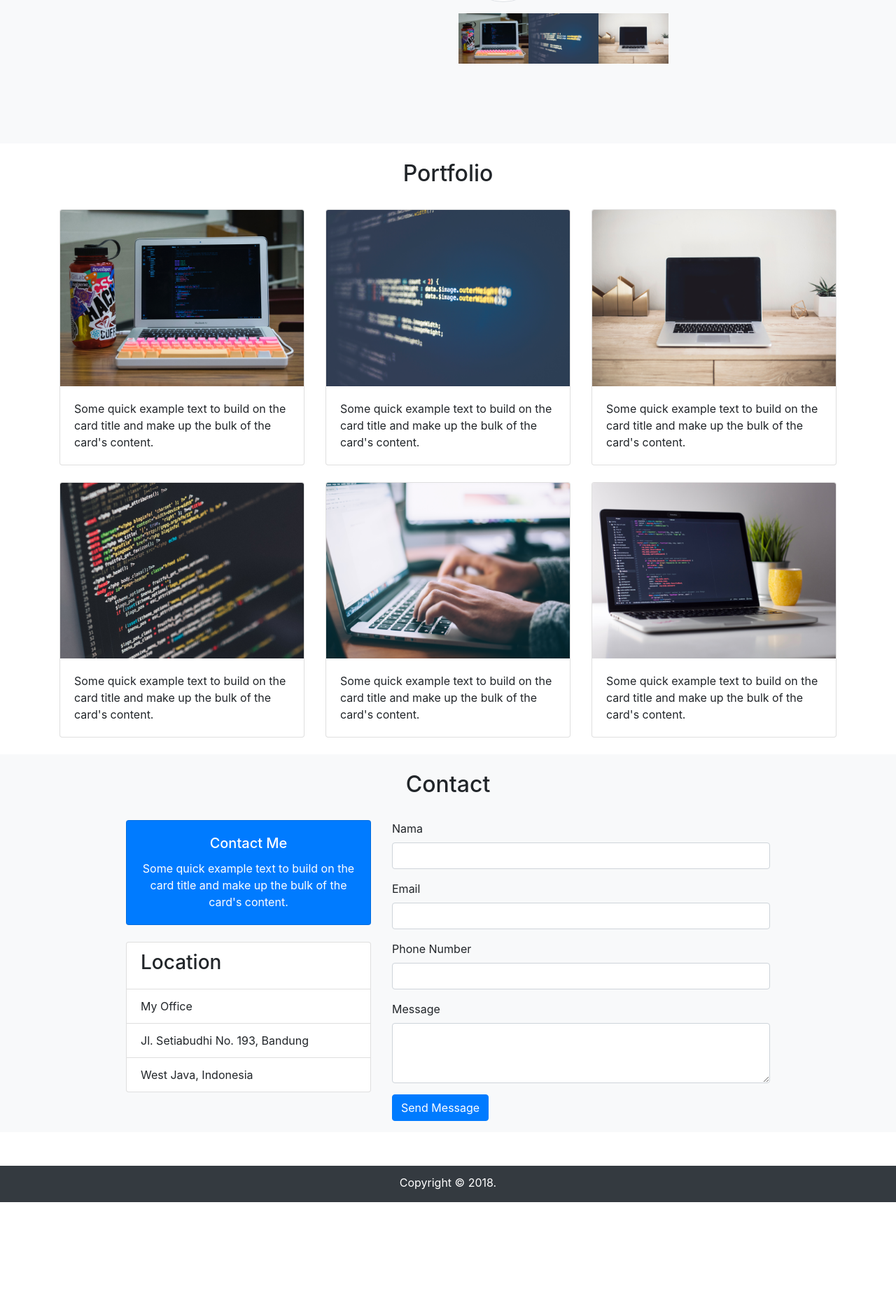
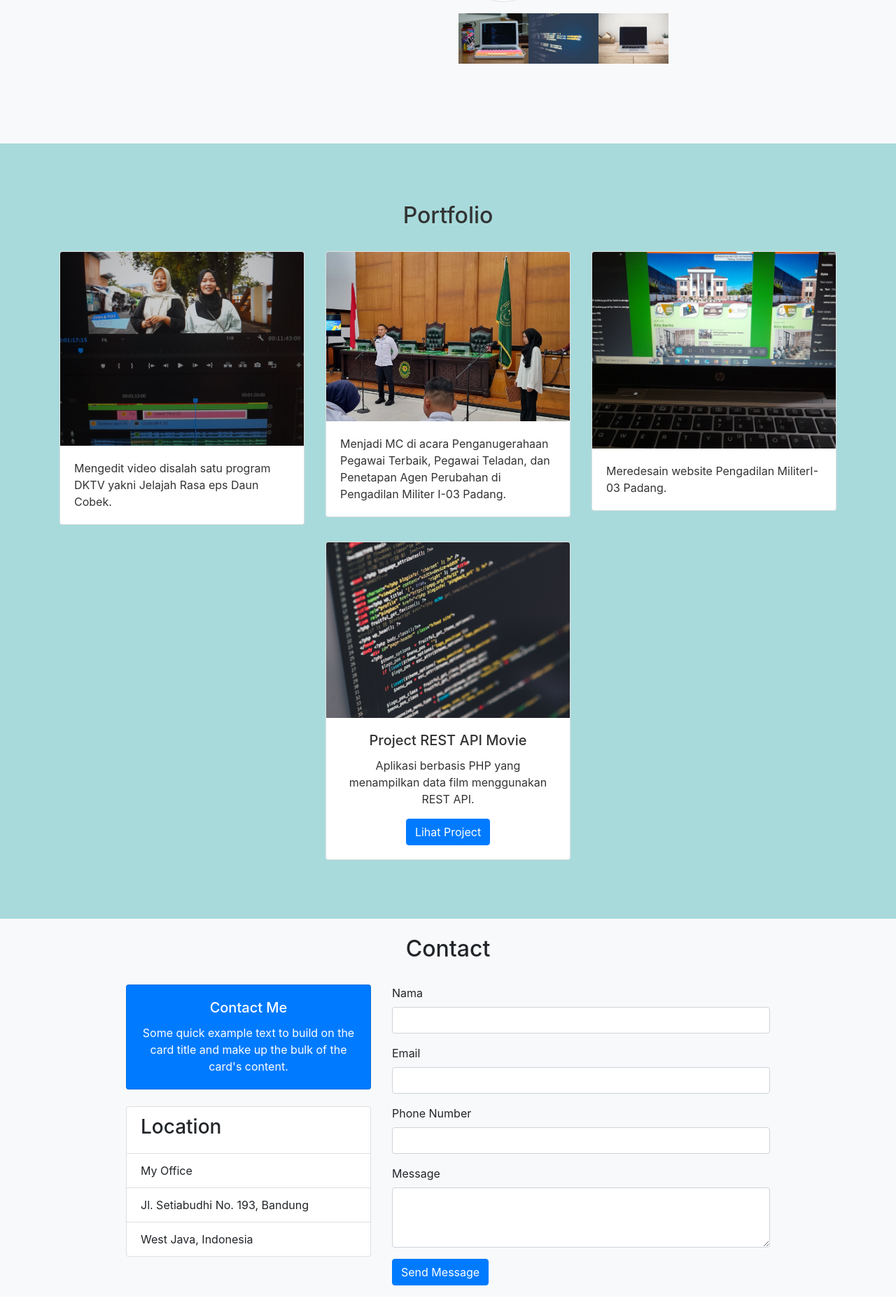
Before and after one commit to dianqr/wpuPortofolio, a PHP site: page / in a window 1280 px wide. Shown: the part 1323-3198 px from the top of the page at 70% size. Before the commit the page ends 3041 px from the top, so only its background shows below. Run offline with PHP 8.4, Linux system fonts and the light colour scheme; data that the repository does not hold is empty; some libraries are stand-ins or nearby versions; grey boxes are pictures that could not be loaded.

Commit message:
masukkan project movie ke portofolio

```diff
--- a/index.php
+++ b/index.php
@@ -158,7 +158,7 @@ $latesVideoId = $result['items']['0']['id']['videoId'];
 
 
     <!-- Portfolio -->
-    <section class="portfolio" id="portfolio" >
+    <section class="portfolio" id="portfolio" style="background-color: #a8dadc; padding: 60px 0; color: #333;">
       <div class="container">
         <div class="row pt-4 mb-4">
           <div class="col text-center">
@@ -168,61 +168,44 @@ $latesVideoId = $result['items']['0']['id']['videoId'];
         <div class="row">
           <div class="col-md mb-4">
             <div class="card">
-              <img class="card-img-top" src="img/thumbs/1.png" alt="Card image cap">
+              <img class="card-img-top" src="img/thumbs/8.jpg" alt="Card image cap">
               <div class="card-body">
-                <p class="card-text">Some quick example text to build on the card title and make up the bulk of the card's content.</p>
+                <p class="card-text">Mengedit video disalah satu program DKTV yakni Jelajah Rasa eps Daun Cobek.</p>
               </div>
             </div>
           </div>
 
           <div class="col-md mb-4">
             <div class="card">
-              <img class="card-img-top" src="img/thumbs/2.png" alt="Card image cap">
+              <img class="card-img-top" src="img/thumbs/7.jpg" alt="Card image cap">
               <div class="card-body">
-                <p class="card-text">Some quick example text to build on the card title and make up the bulk of the card's content.</p>
+                <p class="card-text">Menjadi MC di acara Penganugerahaan Pegawai Terbaik, Pegawai Teladan, dan Penetapan Agen Perubahan di Pengadilan Militer I-03 Padang.</p>
               </div>
             </div>
           </div>
 
           <div class="col-md mb-4">
             <div class="card">
-              <img class="card-img-top" src="img/thumbs/3.png" alt="Card image cap">
+              <img class="card-img-top" src="img/thumbs/9.jpg" alt="Card image cap">
               <div class="card-body">
-                <p class="card-text">Some quick example text to build on the card title and make up the bulk of the card's content.</p>
+                <p class="card-text">Meredesain website Pengadilan MiliterI-03 Padang.</p>
               </div>
             </div>
           </div>
         </div>
 
-        <div class="row">
-          <div class="col-md mb-4">
-            <div class="card">
-              <img class="card-img-top" src="img/thumbs/4.png" alt="Card image cap">
-              <div class="card-body">
-                <p class="card-text">Some quick example text to build on the card title and make up the bulk of the card's content.</p>
-              </div>
-            </div>
-          </div>
-          <div class="col-md mb-4">
-            <div class="card">
-              <img class="card-img-top" src="img/thumbs/5.png" alt="Card image cap">
-              <div class="card-body">
-                <p class="card-text">Some quick example text to build on the card title and make up the bulk of the card's content.
-                </p>
-              </div>
-            </div>
-          </div>
-
-          <div class="col-md mb-4">
-            <div class="card">
-              <img class="card-img-top" src="img/thumbs/6.png" alt="Card image cap">
-              <div class="card-body">
-                <p class="card-text">Some quick example text to build on the card title and make up the bulk of the card's content.</p>
-              </div>
-            </div>
+            <div class="row">
+      <div class="col-md-4 offset-md-4 mb-4">
+        <div class="card text-center">
+          <img class="card-img-top" src="img/thumbs/4.png" alt="Project Movie">
+          <div class="card-body">
+            <h5 class="card-title">Project REST API Movie</h5>
+            <p class="card-text">Aplikasi berbasis PHP yang menampilkan data film menggunakan REST API.</p>
+            <a href="wpu-movie/index.html" class="btn btn-primary">Lihat Project</a>
           </div>
         </div>
       </div>
+    </div>
     </section>
 
 
```
Also changed, not shown: img/thumbs/7.jpg (added), img/thumbs/8.jpg (added), img/thumbs/9.jpg (added).
